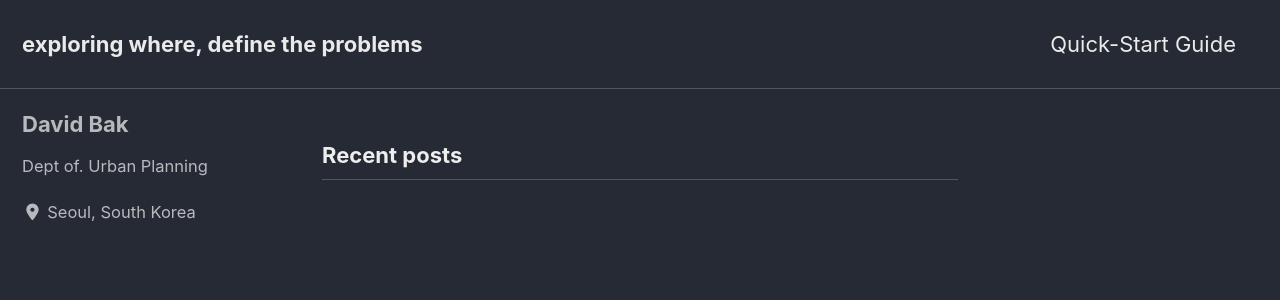
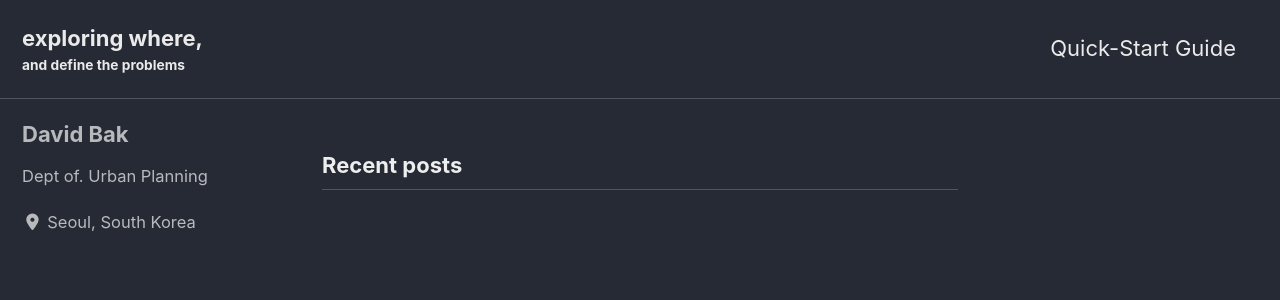
Before and after one commit to epplemint/epplemint.github.io, a Jekyll site: the page built from index.html, in a window 1280 px wide and 900 px high. Shown: the top 300 px of the window. Built offline with Jekyll 4.4.1, drawn with Linux system fonts in a browser that asks for light colours; cached includes are drawn as plain includes; nearby versions of some CDN libraries; the list of posts is cut into pages by our own code.

Commit message:
Update _config.yml

```diff
--- a/_config.yml
+++ b/_config.yml
@@ -16,9 +16,9 @@ minimal_mistakes_skin    : "dark" # "air", "aqua", "contrast", "dark", "dirt", "
 
 # Site Settings
 locale                   : "en-US"
-title                    : "exploring where, define the problems"
+title                    : "exploring where, "
 title_separator          : ";"
-subtitle                 :  # site tagline that appears below site title in masthead
+subtitle                 :  and define the problems # site tagline that appears below site title in masthead
 name                     : "David Bak"
 description              : #
 url                      : epplemint.github.io # the base hostname & protocol for your site e.g. "https://mmistakes.github.io"
```
